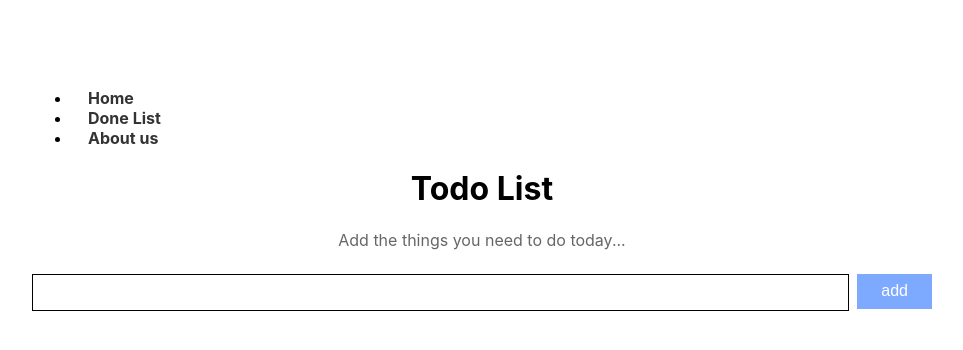
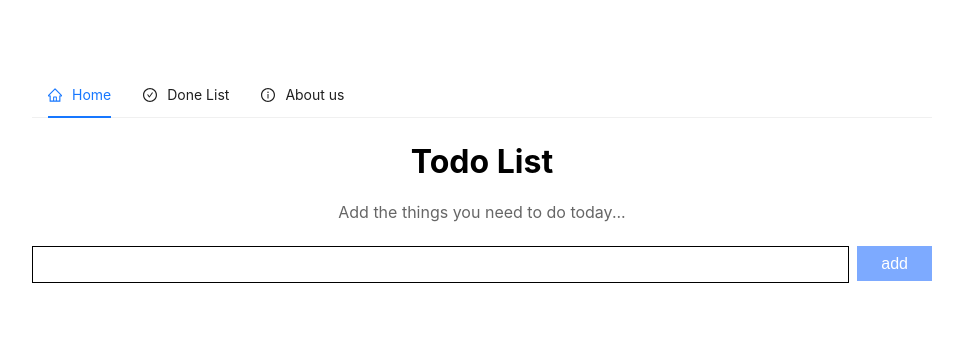
Before and after one commit to yiamns/day10-react-todo, a React (Create React App) app: page / in a window 1280 px wide. Shown: the top 350 px of the page, without its empty margins (158-1121 px from the left). Built offline with nearby package versions, Linux system fonts and the light colour scheme; no server answers.

Commit message:
feat: Replace navigation with Ant Design Menu component and update button styles

```diff
--- a/src/App.css
+++ b/src/App.css
@@ -47,14 +47,14 @@ h1 {
   text-decoration: line-through;
 }
 
-.todo-btn {
-  width: 26px;
-  height: 36px;
-  background: #E0282E;
-  border: 1.5px solid #000;
-  border-radius: 0;
-  font-size: 16px;
-  color: #333;
+.danger-btn {
+  border: 1.5px solid #ff4d4f;      /* 红色实线边框 */
+  background: transparent;           /* 无填充 */
+  color: #ff4d4f;                    /* 红色文字 */
+  border-radius: 0;                  /* 直角 */
+  font-size: 13px;
+  width: 25px;
+  height: 30px;
   cursor: pointer;
   display: flex;
   align-items: center;
@@ -62,8 +62,8 @@ h1 {
   transition: background 0.2s;
 }
 
-.todo-btn:hover {
-  background: #ccc;
+.danger-btn:hover {
+  background: #fff1f0;               /* 悬停时浅红色背景 */
 }
 
 .todo-input {
--- a/src/components/TodoItem.js
+++ b/src/components/TodoItem.js
@@ -23,7 +23,7 @@ export function TodoItem(props) {
                 >
                     {item.text}
                 </div>
-                <button className="todo-btn" onClick={onDelete}>
+                <button className="danger-btn" onClick={onDelete}>
                     X
                 </button>
                 {showDetailLink && (
--- a/src/layouts/DefaultLayout.js
+++ b/src/layouts/DefaultLayout.js
@@ -1,23 +1,43 @@
-import {Link, Outlet} from "react-router-dom";
+import React from 'react';
+import { Link, Outlet, useLocation } from "react-router-dom";
+import { Menu } from 'antd';
+import { HomeOutlined, CheckCircleOutlined, InfoCircleOutlined } from '@ant-design/icons';
 import './layouts.css';
 
+const items = [
+    {
+        key: '/',
+        icon: <HomeOutlined />,
+        label: <Link to="/">Home</Link>,
+    },
+    {
+        key: '/done',
+        icon: <CheckCircleOutlined />,
+        label: <Link to="/done">Done List</Link>,
+    },
+    {
+        key: '/about',
+        icon: <InfoCircleOutlined />,
+        label: <Link to="/about">About us</Link>,
+    },
+];
+
 export function DefaultLayout() {
+    const location = useLocation();
+
     return (
         <div>
             <header>
-                <ul>
-                    <nav className="nav-bar">
-                        <li><Link to="/" style={{marginRight: 16}}>Home</Link></li>
-                        <li><Link to="/done" style={{marginRight: 16}}>Done List</Link></li>
-                        <li><Link to="/about">About us</Link></li>
-                    </nav>
-                </ul>
-
+                <Menu
+                    mode="horizontal"
+                    selectedKeys={[location.pathname]}
+                    items={items}
+                    style={{ marginBottom: 24 }}
+                />
             </header>
             <main>
-                <Outlet/>
+                <Outlet />
             </main>
         </div>
     );
 }
-export default DefaultLayout;
--- a/src/layouts/layouts.css
+++ b/src/layouts/layouts.css
@@ -5,21 +5,3 @@
     margin: 0;
     background: #f5f5f5;
 }
-
-.nav-bar li {
-    margin-right: 24px;
-}
-
-.nav-bar a {
-    text-decoration: none;
-    color: #333;
-    font-weight: bold;
-    padding: 8px 16px;
-    border-radius: 4px;
-    transition: background 0.2s;
-}
-
-.nav-bar a:hover {
-    background: #e6f7ff;
-    color: #1890ff;
-}
```
